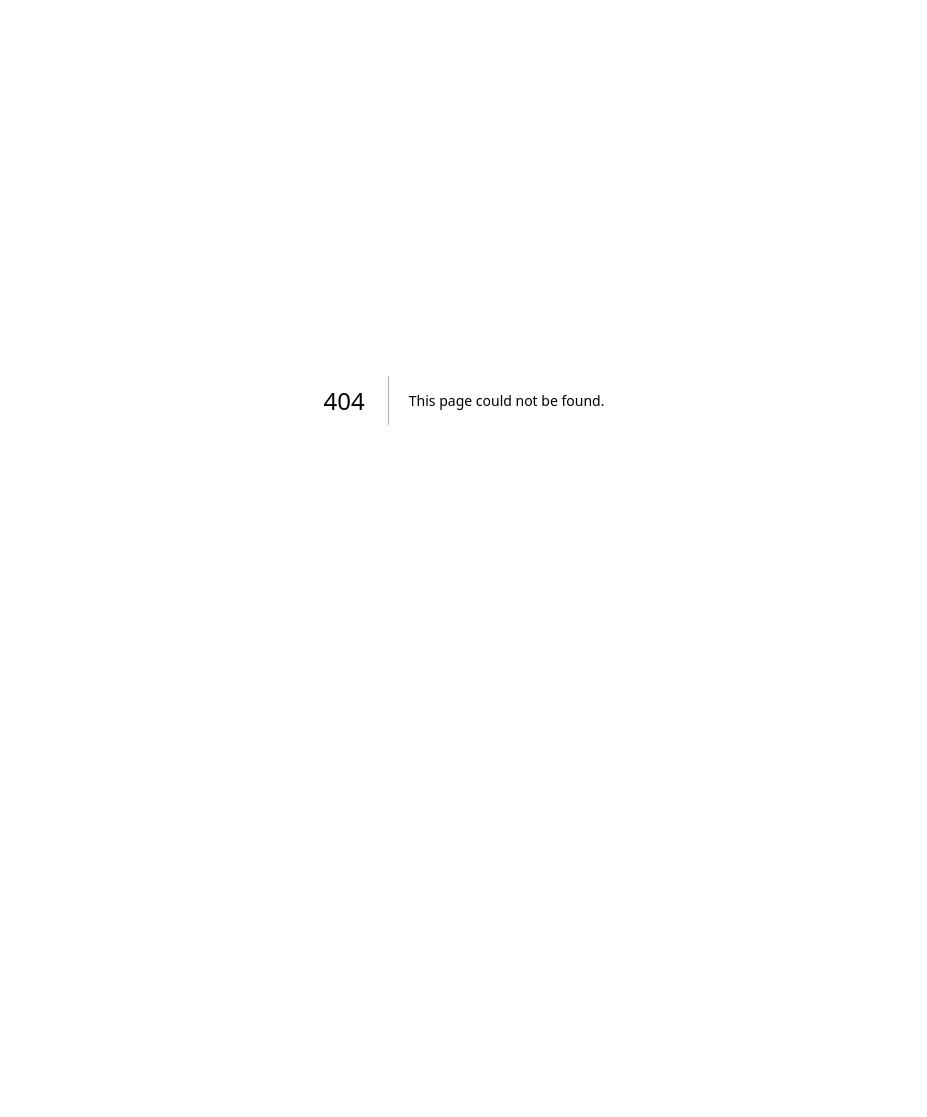
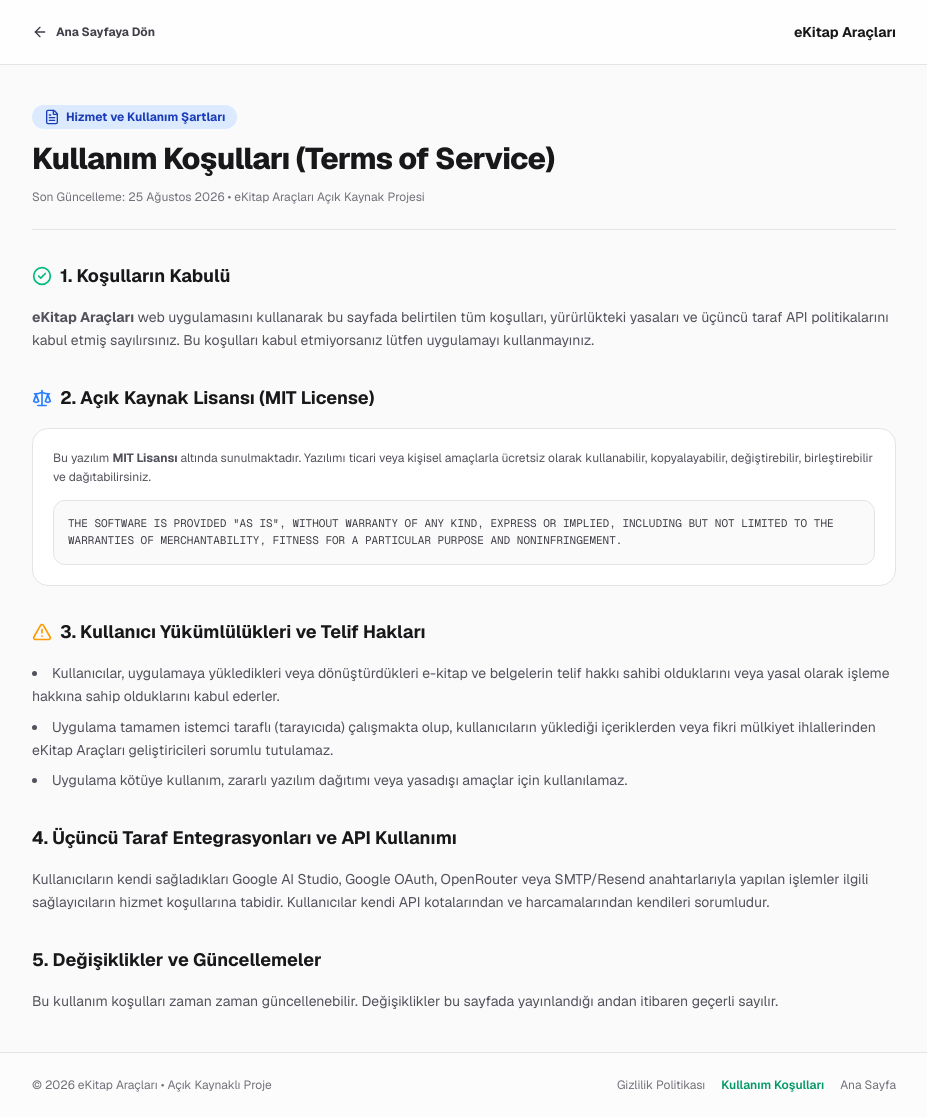
Before and after one commit to VycMajoris/ekitap-araclari, a Next.js app: page /terms in a window 1280 px wide. Before the commit this address had no page. Shown: the whole page, without its empty margins (176-1103 px from the left). Before the commit the page ends 800 px from the top, so only its background shows below. Built offline with nearby package versions, Linux system fonts and the light colour scheme.

Commit message:
fix: dynamically load Google Client ID via server config endpoint to fix OAuth redirect URI mismatch

```diff
--- /dev/null
+++ b/src/app/api/auth/google/config/route.ts
@@ -0,0 +1,18 @@
+import { NextResponse } from 'next/server';
+import { ANTIGRAVITY_CLIENT_ID } from '@/lib/antigravity';
+
+export async function GET() {
+  const clientId =
+    process.env.GOOGLE_CLIENT_ID ||
+    process.env.NEXT_PUBLIC_GOOGLE_CLIENT_ID ||
+    ANTIGRAVITY_CLIENT_ID;
+
+  const isCustomConfigured = Boolean(
+    process.env.GOOGLE_CLIENT_ID || process.env.NEXT_PUBLIC_GOOGLE_CLIENT_ID
+  );
+
+  return NextResponse.json({
+    clientId,
+    isCustomConfigured,
+  });
+}
--- a/src/app/page.tsx
+++ b/src/app/page.tsx
@@ -1,6 +1,7 @@
 'use client';
 
 import React, { useState, useEffect, useRef } from 'react';
+import Link from 'next/link';
 import JSZip from 'jszip';
 import { Header } from '@/components/Header';
 import { UploadSection } from '@/components/UploadSection';
@@ -706,7 +707,13 @@
             <span>Açık Kaynaklı Web Uygulaması</span>
           </div>
 
-          <div className="flex items-center gap-4">
+          <div className="flex flex-wrap items-center gap-4">
+            <Link href="/privacy" className="hover:text-emerald-600 dark:hover:text-emerald-400 transition-colors">
+              Gizlilik Politikası
+            </Link>
+            <Link href="/terms" className="hover:text-emerald-600 dark:hover:text-emerald-400 transition-colors">
+              Kullanım Koşulları
+            </Link>
             <a
               href="https://github.com/halilozdgn/ekitap-araclari"
               target="_blank"
@@ -716,7 +723,7 @@
               <svg className="w-3.5 h-3.5 fill-currentColor" viewBox="0 0 24 24">
                 <path fillRule="evenodd" clipRule="evenodd" d="M12 2C6.477 2 2 6.484 2 12.017c0 4.425 2.865 8.18 6.839 9.504.5.092.682-.217.682-.483 0-.237-.008-.868-.013-1.703-2.782.605-3.369-1.343-3.369-1.343-.454-1.158-1.11-1.466-1.11-1.466-.908-.62.069-.608.069-.608 1.003.07 1.53 1.032 1.53 1.032.892 1.53 2.341 1.088 2.91.832.092-.647.35-1.088.636-1.338-2.22-.253-4.555-1.113-4.555-4.951 0-1.093.39-1.988 1.029-2.688-.103-.253-.446-1.272.098-2.65 0 0 .84-.27 2.75 1.026A9.564 9.564 0 0112 6.844c.85.004 1.705.115 2.504.337 1.909-1.296 2.747-1.027 2.747-1.027.546 1.379.202 2.398.1 2.651.64.7 1.028 1.595 1.028 2.688 0 3.848-2.339 4.695-4.566 4.943.359.309.678.92.678 1.855 0 1.338-.012 2.419-.012 2.747 0 .268.18.58.688.482A10.019 10.019 0 0022 12.017C22 6.484 17.522 2 12 2z" />
               </svg>
-              <span>GitHub Kaynak Kodu</span>
+              <span>GitHub</span>
             </a>
           </div>
         </div>
--- a/src/app/privacy/page.tsx
+++ b/src/app/privacy/page.tsx
@@ -1,8 +1,8 @@
-import React from 'react';
+import type { Metadata } from 'next';
 import Link from 'next/link';
 import { ArrowLeft, ShieldCheck, Lock, Eye, Database, Globe } from 'lucide-react';
 
-export const metadata = {
+export const metadata: Metadata = {
   title: 'Gizlilik Politikası | eKitap Araçları',
   description: 'eKitap Araçları web uygulaması Gizlilik Politikası ve Google Kullanıcı Verileri Bildirimi',
 };
--- /dev/null
+++ b/src/app/terms/page.tsx
@@ -0,0 +1,114 @@
+import type { Metadata } from 'next';
+import Link from 'next/link';
+import { ArrowLeft, FileText, CheckCircle2, AlertTriangle, Scale } from 'lucide-react';
+
+export const metadata: Metadata = {
+  title: 'Kullanım Koşulları | eKitap Araçları',
+  description: 'eKitap Araçları web uygulaması Kullanım Koşulları ve Hizmet Şartları',
+};
+
+export default function TermsOfServicePage() {
+  return (
+    <div className="min-h-screen bg-zinc-50 dark:bg-zinc-950 text-zinc-900 dark:text-zinc-100 flex flex-col font-sans">
+      <header className="border-b border-zinc-200 dark:border-zinc-800 bg-white/80 dark:bg-zinc-900/80 backdrop-blur-md sticky top-0 z-30">
+        <div className="max-w-4xl mx-auto px-4 h-16 flex items-center justify-between">
+          <Link
+            href="/"
+            className="inline-flex items-center gap-2 text-xs font-bold text-zinc-700 dark:text-zinc-300 hover:text-emerald-600 dark:hover:text-emerald-400 transition-colors"
+          >
+            <ArrowLeft className="w-4 h-4" />
+            <span>Ana Sayfaya Dön</span>
+          </Link>
+          <span className="font-bold text-sm text-zinc-900 dark:text-white">eKitap Araçları</span>
+        </div>
+      </header>
+
+      <main className="flex-1 max-w-4xl w-full mx-auto px-4 py-10 space-y-8">
+        <div className="space-y-3 pb-6 border-b border-zinc-200 dark:border-zinc-800">
+          <div className="inline-flex items-center gap-1.5 text-xs font-bold px-3 py-1 rounded-full bg-blue-100 dark:bg-blue-950 text-blue-800 dark:text-blue-300">
+            <FileText className="w-4 h-4" />
+            <span>Hizmet ve Kullanım Şartları</span>
+          </div>
+          <h1 className="text-3xl font-extrabold tracking-tight text-zinc-900 dark:text-white">
+            Kullanım Koşulları (Terms of Service)
+          </h1>
+          <p className="text-xs text-zinc-500">
+            Son Güncelleme: 25 Ağustos 2026 • eKitap Araçları Açık Kaynak Projesi
+          </p>
+        </div>
+
+        <section className="space-y-4">
+          <h2 className="text-lg font-bold text-zinc-900 dark:text-white flex items-center gap-2">
+            <CheckCircle2 className="w-5 h-5 text-emerald-500" />
+            1. Koşulların Kabulü
+          </h2>
+          <p className="text-sm text-zinc-600 dark:text-zinc-400 leading-relaxed">
+            <strong>eKitap Araçları</strong> web uygulamasını kullanarak bu sayfada belirtilen tüm koşulları, yürürlükteki yasaları ve üçüncü taraf API politikalarını kabul etmiş sayılırsınız. Bu koşulları kabul etmiyorsanız lütfen uygulamayı kullanmayınız.
+          </p>
+        </section>
+
+        <section className="space-y-4">
+          <h2 className="text-lg font-bold text-zinc-900 dark:text-white flex items-center gap-2">
+            <Scale className="w-5 h-5 text-blue-500" />
+            2. Açık Kaynak Lisansı (MIT License)
+          </h2>
+          <div className="bg-white dark:bg-zinc-900 border border-zinc-200 dark:border-zinc-800 rounded-2xl p-5 space-y-3 text-xs leading-relaxed text-zinc-600 dark:text-zinc-400">
+            <p>
+              Bu yazılım <strong>MIT Lisansı</strong> altında sunulmaktadır. Yazılımı ticari veya kişisel amaçlarla ücretsiz olarak kullanabilir, kopyalayabilir, değiştirebilir, birleştirebilir ve dağıtabilirsiniz.
+            </p>
+            <div className="bg-zinc-50 dark:bg-zinc-950 border border-zinc-200 dark:border-zinc-800 rounded-xl p-3.5 font-mono text-[11px] text-zinc-700 dark:text-zinc-300">
+              THE SOFTWARE IS PROVIDED &quot;AS IS&quot;, WITHOUT WARRANTY OF ANY KIND, EXPRESS OR IMPLIED, INCLUDING BUT NOT LIMITED TO THE WARRANTIES OF MERCHANTABILITY, FITNESS FOR A PARTICULAR PURPOSE AND NONINFRINGEMENT.
+            </div>
+          </div>
+        </section>
+
+        <section className="space-y-4">
+          <h2 className="text-lg font-bold text-zinc-900 dark:text-white flex items-center gap-2">
+            <AlertTriangle className="w-5 h-5 text-amber-500" />
+            3. Kullanıcı Yükümlülükleri ve Telif Hakları
+          </h2>
+          <ul className="list-disc list-inside space-y-2 text-sm text-zinc-600 dark:text-zinc-400 leading-relaxed">
+            <li>Kullanıcılar, uygulamaya yükledikleri veya dönüştürdükleri e-kitap ve belgelerin telif hakkı sahibi olduklarını veya yasal olarak işleme hakkına sahip olduklarını kabul ederler.</li>
+            <li>Uygulama tamamen istemci taraflı (tarayıcıda) çalışmakta olup, kullanıcıların yüklediği içeriklerden veya fikri mülkiyet ihlallerinden eKitap Araçları geliştiricileri sorumlu tutulamaz.</li>
+            <li>Uygulama kötüye kullanım, zararlı yazılım dağıtımı veya yasadışı amaçlar için kullanılamaz.</li>
+          </ul>
+        </section>
+
+        <section className="space-y-4">
+          <h2 className="text-lg font-bold text-zinc-900 dark:text-white">
+            4. Üçüncü Taraf Entegrasyonları ve API Kullanımı
+          </h2>
+          <p className="text-sm text-zinc-600 dark:text-zinc-400 leading-relaxed">
+            Kullanıcıların kendi sağladıkları Google AI Studio, Google OAuth, OpenRouter veya SMTP/Resend anahtarlarıyla yapılan işlemler ilgili sağlayıcıların hizmet koşullarına tabidir. Kullanıcılar kendi API kotalarından ve harcamalarından kendileri sorumludur.
+          </p>
+        </section>
+
+        <section className="space-y-4">
+          <h2 className="text-lg font-bold text-zinc-900 dark:text-white">
+            5. Değişiklikler ve Güncellemeler
+          </h2>
+          <p className="text-sm text-zinc-600 dark:text-zinc-400 leading-relaxed">
+            Bu kullanım koşulları zaman zaman güncellenebilir. Değişiklikler bu sayfada yayınlandığı andan itibaren geçerli sayılır.
+          </p>
+        </section>
+      </main>
+
+      <footer className="border-t border-zinc-200 dark:border-zinc-800 py-6 text-center text-xs text-zinc-500 dark:text-zinc-400 bg-white/50 dark:bg-zinc-900/50">
+        <div className="max-w-4xl mx-auto px-4 flex flex-col sm:flex-row items-center justify-between gap-3">
+          <span>&copy; 2026 eKitap Araçları • Açık Kaynaklı Proje</span>
+          <div className="flex items-center gap-4">
+            <Link href="/privacy" className="hover:underline">
+              Gizlilik Politikası
+            </Link>
+            <Link href="/terms" className="font-semibold text-emerald-600 dark:text-emerald-400 hover:underline">
+              Kullanım Koşulları
+            </Link>
+            <Link href="/" className="hover:underline">
+              Ana Sayfa
+            </Link>
+          </div>
+        </div>
+      </footer>
+    </div>
+  );
+}
--- a/src/components/SettingsModal.tsx
+++ b/src/components/SettingsModal.tsx
@@ -206,7 +206,21 @@
     try {
       const { verifier, challenge } = await generatePkce();
       const redirectUri = `${window.location.origin}/api/auth/google/callback`;
-      const authUrl = getAntigravityAuthUrl(redirectUri, challenge, verifier);
+
+      let effectiveClientId: string | undefined = undefined;
+      try {
+        const cfgRes = await fetch('/api/auth/google/config');
+        if (cfgRes.ok) {
+          const cfgData = await cfgRes.json();
+          if (cfgData.clientId) {
+            effectiveClientId = cfgData.clientId;
+          }
+        }
+      } catch (e) {
+        console.warn('Google auth config check warning:', e);
+      }
+
+      const authUrl = getAntigravityAuthUrl(redirectUri, challenge, verifier, effectiveClientId);
 
       const width = 500;
       const height = 650;
@@ -499,27 +513,9 @@
                       <p className="font-semibold">{authError}</p>
                       {authError.includes('redirect_uri') || authError.includes('mismatch') ? (
                         <p className="text-[11px] text-zinc-600 dark:text-zinc-400">
-                          Vercel üzerinde doğrudan <strong>Google AI Studio (Gemini Key)</strong> sekmesini kullanarak ücretsiz API anahtarınızla Gemini 2.0 / 2.5 modellerini sıfır konfigürasyonla kullanabilirsiniz.
+                          Özel alan adınızda veya Cloudflare üzerinde doğrudan <strong>AI Studio (Gemini)</strong> sekmesini kullanarak ücretsiz API anahtarınızla Gemini 2.0 / 2.5 / 3.7 modellerini sıfır OAuth konfigürasyonuyla hemen kullanabilirsiniz.
                         </p>
                       ) : null}
-                    </div>
-                  )}
-
-                  {typeof window !== 'undefined' && !window.location.hostname.includes('localhost') && !window.location.hostname.includes('127.0.0.1') && (
-                    <div className="bg-amber-50/70 dark:bg-amber-950/30 border border-amber-200 dark:border-amber-800/60 rounded-xl p-3 text-left space-y-1.5">
-                      <span className="font-bold text-xs text-amber-900 dark:text-amber-200 block">
-                        Vercel / Canlı Dağıtım İpucu:
-                      </span>
-                      <p className="text-[11px] text-zinc-600 dark:text-zinc-400 leading-relaxed">
-                        Google OAuth istemcisi yerel geliştirme (localhost) için kayıtlıdır. Vercel üzerinde Gemini modellerini kullanmak için <strong>Google AI Studio (Gemini Key)</strong> sekmesi önerilir.
-                      </p>
-                      <button
-                        type="button"
-                        onClick={() => handleSelectTab('gemini_api')}
-                        className="text-xs font-bold text-amber-700 dark:text-amber-300 hover:underline cursor-pointer inline-flex items-center gap-1"
-                      >
-                        AI Studio (Gemini Key) Sekmesine Geç &rarr;
-                      </button>
                     </div>
                   )}
 
--- a/src/lib/antigravity.ts
+++ b/src/lib/antigravity.ts
@@ -62,10 +62,16 @@
   return { verifier, challenge };
 }
 
-export function getAntigravityAuthUrl(redirectUri: string, challenge: string, verifier: string): string {
+export function getAntigravityAuthUrl(
+  redirectUri: string,
+  challenge: string,
+  verifier: string,
+  customClientId?: string
+): string {
   void verifier;
+  const clientId = customClientId || ANTIGRAVITY_CLIENT_ID;
   const params = new URLSearchParams({
-    client_id: ANTIGRAVITY_CLIENT_ID,
+    client_id: clientId,
     redirect_uri: redirectUri,
     response_type: 'code',
     scope: ANTIGRAVITY_SCOPES.join(' '),
```
